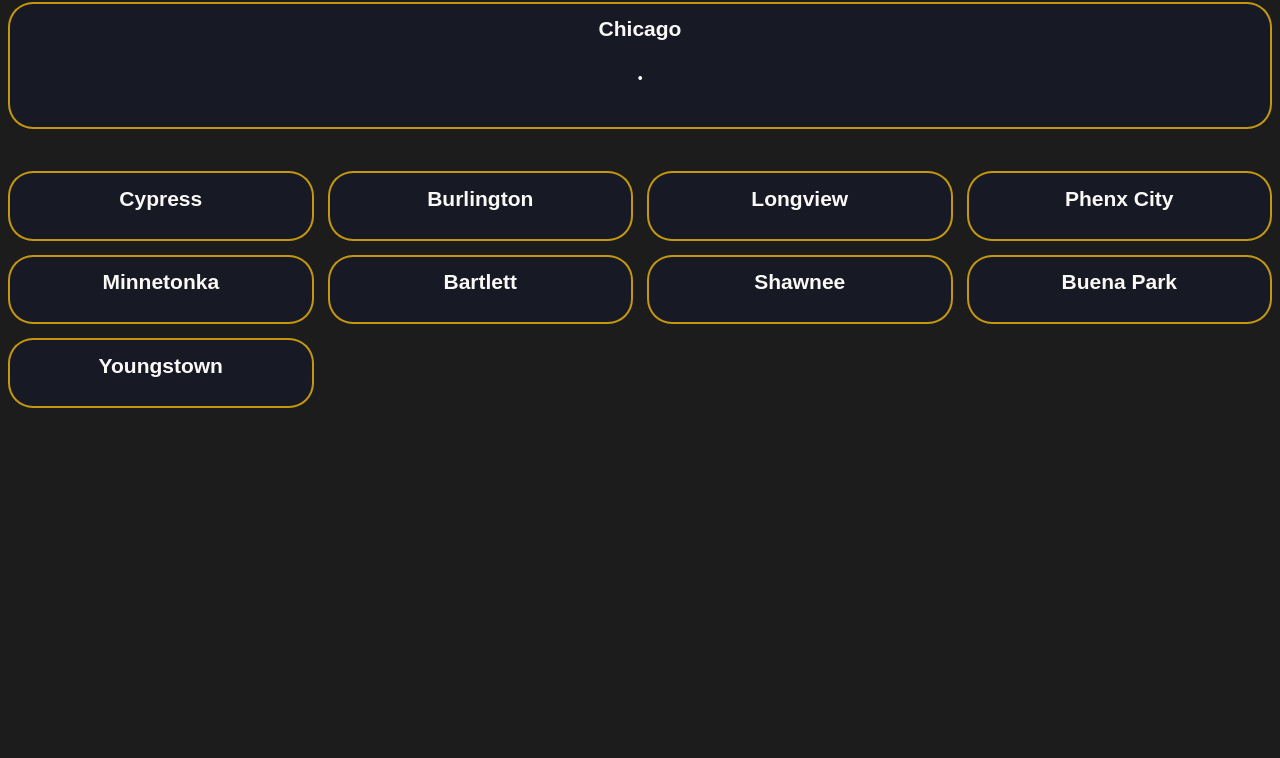
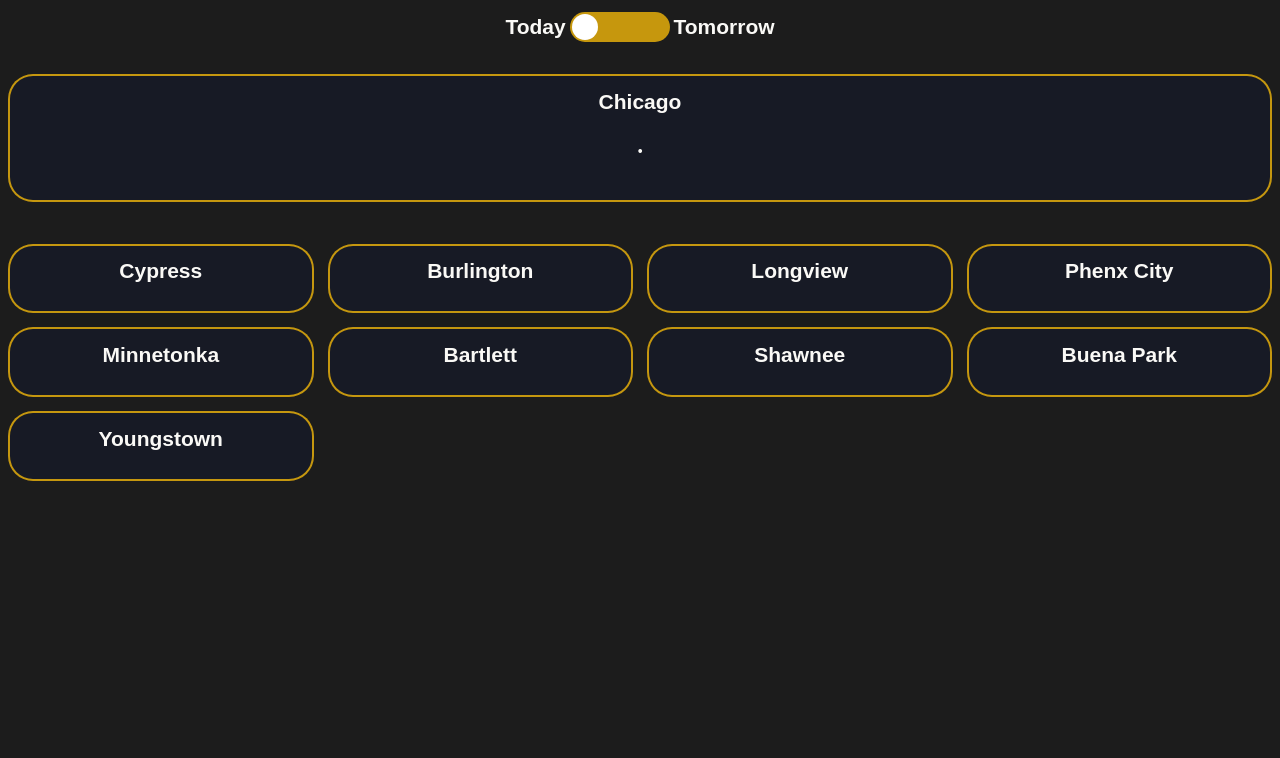
Before and after one commit to Drewster0128/ITMD441-Lab6, a website with bundled scripts: page index.html in a window 1280 px wide. Shown: the part 42-800 px from the top of the page. Built offline with nearby package versions, Linux system fonts and the light colour scheme; no server answers.

Commit message:
Add toggle switch for today and tomorrow

```diff
--- a/index.html
+++ b/index.html
@@ -8,7 +8,18 @@
         <title>ITMD441 Sun App</title>
     </head>
     <body>
-        <h1>SunRise App</h1>
+        <header>
+            <h1>SunRise App</h1>
+            <div class="wrapper wrapper--subtitle">
+                <h2 class="switch__label" id="today">Today</h2>
+                <label class="switch">
+                    <input class="switch__input" type="checkbox" id="switch" name="switch">
+                    <span class="switch__slider">
+                </label>
+                <h2 class="switch__label" id="tomorrow">Tomorrow</h2>
+            </div>
+
+        </header>
         <main>
             <section class="city city--selected" id="chicago">
                 <h2 class="city__name">Chicago</h2>
--- a/screen.css
+++ b/screen.css
@@ -4,6 +4,16 @@ html {
     line-height: 1.2em;
     color: #FAF9F6;
     background-color: #1C1C1C;
+}
+
+header {
+    width: fit-content;
+    margin: auto;
+    margin-bottom: 1.5em;
+}
+
+h1 {
+    text-align: center;
 }
 
 ul {
@@ -56,6 +66,55 @@ main {
     text-align: center;
 }
 
+.switch {
+    width: 100px;
+    height: 30px;
+    margin: auto;
+    position: relative;
+    display: inline-block;
+    border-radius: 20px;
+    vertical-align: middle;
+}
+
+.switch__label {
+    display: inline-block;
+    vertical-align: middle;
+}
+
+.switch__slider {
+    position: absolute;
+    cursor: pointer;
+    top: 0;
+    bottom: 0;
+    left: 0;
+    right: 0;
+    background-color: rgb(255, 192, 8, 0.75);
+    border-radius: 26px;
+}
+
+.switch__slider:before {
+    content: "";
+    background-color: white;
+    position: absolute;
+    height: 26px;
+    width: 26px;
+    border-radius: 100%;
+    top: 2px;
+    left: 2px;
+    transition: left 0.5s ease-in-out;
+}
+
+.switch__input {
+    opacity: 0;
+    height: 0;
+    width: 0;
+}
+
+.switch__input:checked + .switch__slider:before {
+    left: 72;
+    transition: left 0.5s ease-in-out;
+}
+
 .wrapper {
     display: block;
 }
```
